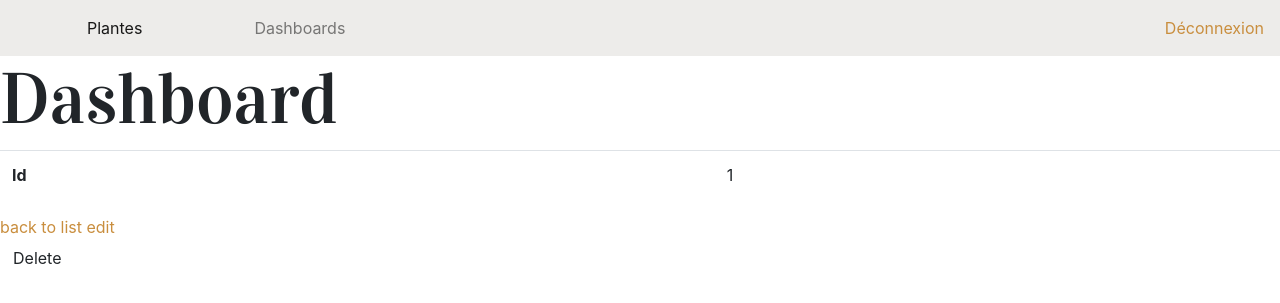
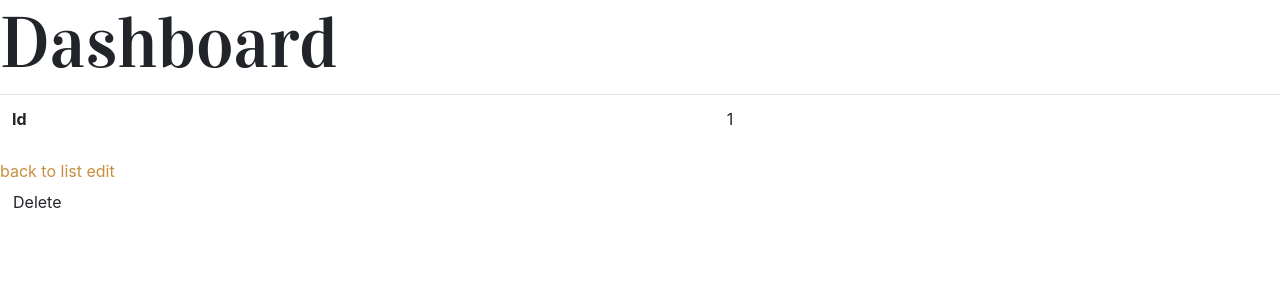
Before and after one commit to mgandrille/dashboardVegetal, a Symfony app: template templates/dashboard/show.html.twig in a window 1280 px wide. Shown: the top 303 px of the page. Run offline with Twig, Linux system fonts and the light colour scheme; the template is opened without the code that fills it: most values are stand-ins (such as "Sample title", 1, 10 or a date in 2020); style sheets or scripts are compiled from the project's sources; some libraries are stand-ins or nearby versions; some web fonts are replaced.

Commit message:
add groupe Dashboard for Json

```diff
--- a/src/Entity/Dashboard.php
+++ b/src/Entity/Dashboard.php
@@ -23,6 +23,7 @@ class Dashboard
 
     /**
      * @ORM\OneToOne(targetEntity=User::class, inversedBy="dashboard", cascade={"persist", "remove"})
+     * @Groups("dashboard")
      */
     private $user;
 
--- a/templates/_partials/header.html.twig
+++ /dev/null
@@ -1,20 +0,0 @@
-
-
-<nav class="navbar navbar-expand-lg navbar-light bg-light">
-  <button class="navbar-toggler" type="button" data-toggle="collapse" data-target="#navbarSupportedContent" aria-controls="navbarSupportedContent" aria-expanded="false" aria-label="Toggle navigation">
-    <span class="navbar-toggler-icon"></span>
-  </button>
-
-  <div class="container-fluid collapse navbar-collapse" id="navbarSupportedContent">
-    <ul class="navbar-nav mr-auto">
-      <li class="nav-item active mx-5">
-        <a class="nav-link" href="{{ path('plantes_index') }}">Plantes</a>
-      </li>
-      <li class="nav-item mx-5">
-        <a class="nav-link" href="{{ path('dashboard_index') }}">Dashboards</a>
-      </li>
-  </div>
-  <div class="row">
-    <a class="col-12" href="{{ path('app_logout') }}">Déconnexion</a>
-  </div>
-</nav>
--- a/templates/base.html.twig
+++ b/templates/base.html.twig
@@ -9,7 +9,6 @@
 
     </head>
     <body>
-    {% include('_partials/header.html.twig') %}
         {% block body %}{% endblock %}
         {% block javascripts %}
             {{ encore_entry_script_tags('app') }}
```
